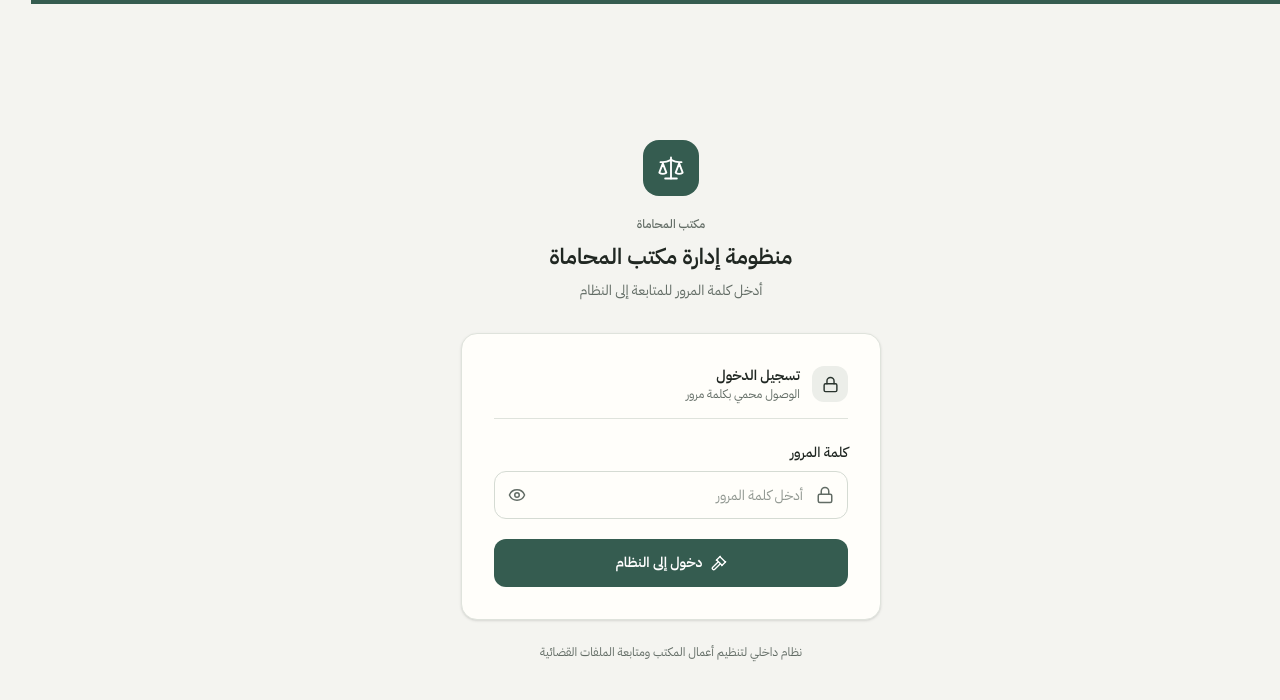
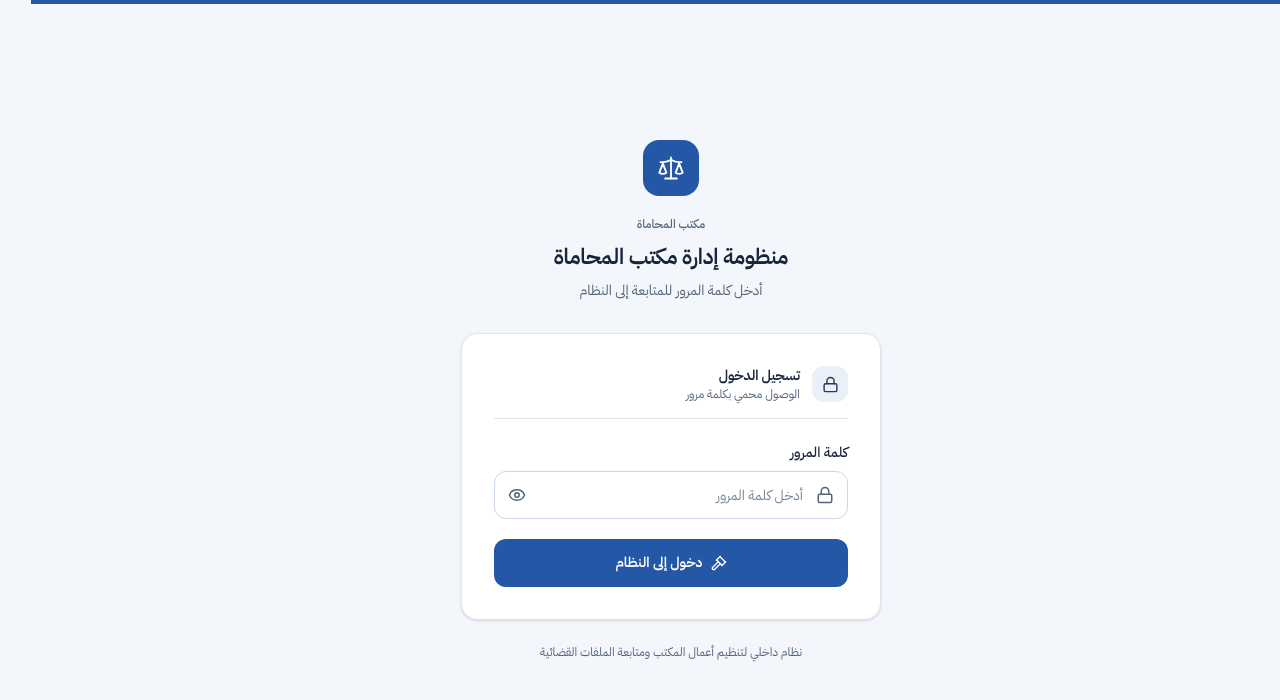
Before and after one commit to saidjmohamed/law-firm-management, a Next.js app: page /login in a window 1280 px wide. Shown: the top 700 px of the page. Built offline with nearby package versions, Linux system fonts and the light colour scheme.

Commit message:
Introduce modern legal-office design tokens and improve Arabic readability

```diff
--- a/src/app/globals.css
+++ b/src/app/globals.css
@@ -46,39 +46,39 @@
 
 :root {
   color-scheme: light;
-  --background: #f4f4f0;
-  --foreground: #202722;
-  --card: #fffefa;
-  --card-foreground: #202722;
-  --popover: #fffefa;
-  --popover-foreground: #202722;
-  --primary: #355c50;
+  --background: #f3f6fb;
+  --foreground: #17243a;
+  --card: #ffffff;
+  --card-foreground: #17243a;
+  --popover: #ffffff;
+  --popover-foreground: #17243a;
+  --primary: #2457a6;
   --primary-foreground: #ffffff;
-  --secondary: #eceee9;
-  --secondary-foreground: #28332d;
-  --muted: #eeefeb;
-  --muted-foreground: #626c65;
-  --accent: #e7ece7;
-  --accent-foreground: #29483e;
+  --secondary: #eaf0f8;
+  --secondary-foreground: #263b59;
+  --muted: #edf2f8;
+  --muted-foreground: #53647b;
+  --accent: #e7effb;
+  --accent-foreground: #1f4d91;
   --destructive: #b54742;
   --destructive-foreground: #ffffff;
-  --border: #dfe3dc;
-  --input: #d5dbd3;
-  --ring: #527c6d;
-  --chart-1: #355c50;
-  --chart-2: #758b7e;
-  --chart-3: #a58a61;
-  --chart-4: #7d8982;
-  --chart-5: #a65b54;
+  --border: #dce5f0;
+  --input: #cbd7e6;
+  --ring: #4d83c7;
+  --chart-1: #2457a6;
+  --chart-2: #4b83c7;
+  --chart-3: #16a6a1;
+  --chart-4: #7a8ba5;
+  --chart-5: #d97757;
   --radius: 0.75rem;
-  --sidebar: #fafaf7;
-  --sidebar-foreground: #202722;
-  --sidebar-primary: #355c50;
+  --sidebar: #ffffff;
+  --sidebar-foreground: #23344d;
+  --sidebar-primary: #2457a6;
   --sidebar-primary-foreground: #ffffff;
-  --sidebar-accent: #e9eee9;
-  --sidebar-accent-foreground: #29483e;
-  --sidebar-border: #e1e5de;
-  --sidebar-ring: #527c6d;
+  --sidebar-accent: #eaf1fb;
+  --sidebar-accent-foreground: #1f4d91;
+  --sidebar-border: #e1e8f1;
+  --sidebar-ring: #4d83c7;
 }
 
 .dark {
@@ -130,8 +130,8 @@
     background: var(--background);
     color: var(--foreground);
     font-family: "IBM Plex Sans Arabic", "Noto Sans Arabic", sans-serif;
-    font-size: 15px;
-    line-height: 1.7;
+    font-size: 16px;
+    line-height: 1.75;
     letter-spacing: 0;
     font-feature-settings: "rlig" 1, "calt" 1, "tnum" 1;
   }
@@ -185,7 +185,7 @@ select {
 }
 
 [data-slot="button"] {
-  border-radius: 9px;
+  border-radius: 10px;
   box-shadow: none;
   font-weight: 500;
 }
@@ -228,3 +228,60 @@ th {
     transition-duration: 0.01ms !important;
   }
 }
+
+
+/* Modern legal-office visual system: readable Arabic, calm surfaces and clear hierarchy. */
+@layer base {
+  h1, h2, h3, h4 { letter-spacing: -0.015em; }
+  p, label, button, input, textarea, select { text-underline-offset: 3px; }
+  ::placeholder { color: #78879a !important; opacity: 1; }
+}
+
+[data-slot="card"] p.text-\\[10px\\],
+[data-slot="card"] p.text-\\[11px\\],
+[data-slot="card"] p.text-xs,
+[data-slot="card"] span.text-xs,
+[data-slot="card"] div.text-xs {
+  font-size: 13px !important;
+  line-height: 1.65 !important;
+}
+
+[data-slot="card"] .text-muted-foreground {
+  color: var(--muted-foreground);
+}
+
+[data-slot="card"] .text-sm {
+  line-height: 1.7;
+}
+
+.dark {
+  --background: #111a29;
+  --foreground: #eaf0f8;
+  --card: #19263a;
+  --card-foreground: #eaf0f8;
+  --popover: #19263a;
+  --popover-foreground: #eaf0f8;
+  --primary: #83b5f3;
+  --primary-foreground: #102039;
+  --secondary: #24344c;
+  --secondary-foreground: #e3edf9;
+  --muted: #24344c;
+  --muted-foreground: #b0bfd2;
+  --accent: #263d5c;
+  --accent-foreground: #d9eaff;
+  --border: #30435d;
+  --input: #3b506d;
+  --ring: #83b5f3;
+  --sidebar: #152238;
+  --sidebar-foreground: #eaf0f8;
+  --sidebar-primary: #83b5f3;
+  --sidebar-accent: #263d5c;
+  --sidebar-accent-foreground: #d9eaff;
+  --sidebar-border: #30435d;
+  --sidebar-ring: #83b5f3;
+}
+
+@media (max-width: 640px) {
+  body { font-size: 15px; }
+  [data-slot="card"] { border-radius: 14px; }
+}
```
